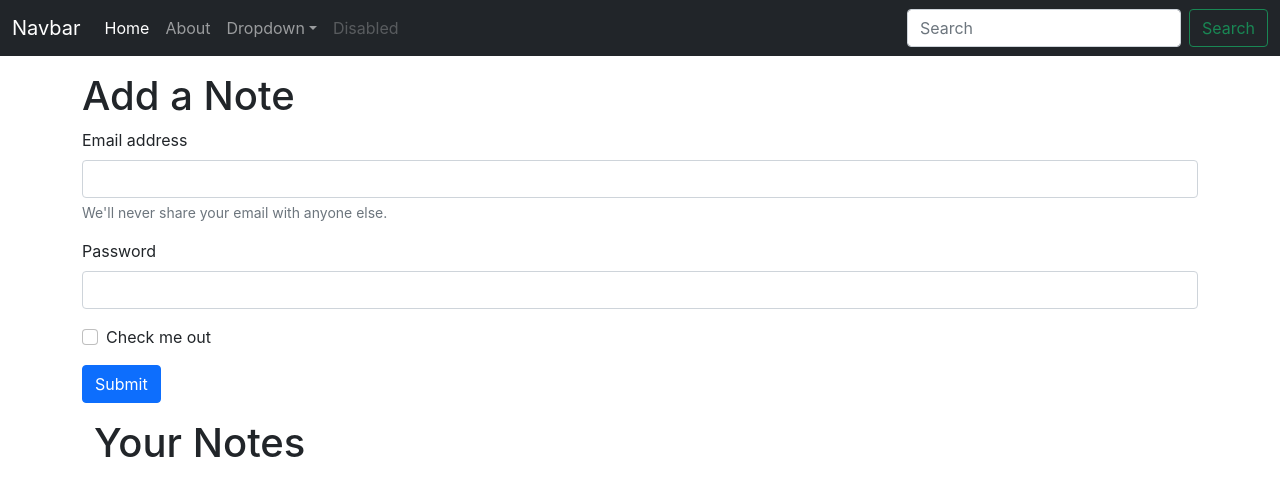
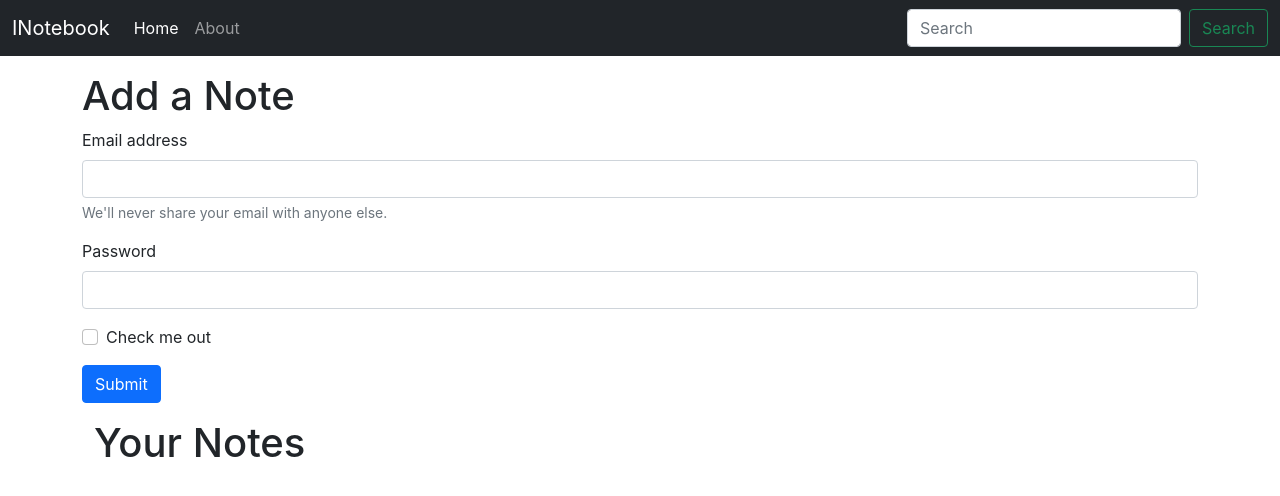
Before and after one commit to imbeshat/iNotebook, a React (Create React App) app: page / in a window 1280 px wide. Shown: the top 496 px of the page. Built offline with nearby package versions, Linux system fonts and the light colour scheme.

Commit message:
useLocation hook for active tabs

```diff
--- a/src/components/Navbar.js
+++ b/src/components/Navbar.js
@@ -1,13 +1,17 @@
-import React from 'react';
-import { Link } from 'react-router-dom';
+import React, { useEffect } from 'react';
+import { Link, useLocation } from 'react-router-dom';
 
 const Navbar = () => {
+	let location = useLocation();
+	useEffect(() => {
+		console.log(location);
+	}, [location]);
 	return (
 		<>
 			<nav className='navbar navbar-expand-lg navbar-dark bg-dark'>
 				<div className='container-fluid'>
 					<Link className='navbar-brand' to='/'>
-						Navbar
+						INotebook
 					</Link>
 					<button
 						className='navbar-toggler'
@@ -23,49 +27,21 @@
 					<div className='collapse navbar-collapse' id='navbarSupportedContent'>
 						<ul className='navbar-nav me-auto mb-2 mb-lg-0'>
 							<li className='nav-item'>
-								<Link className='nav-link active' aria-current='page' to='/'>
+								<Link
+									className={`nav-link ${location.pathname === '/' ? 'active' : ''}`}
+									aria-current='page'
+									to='/'
+								>
 									Home
 								</Link>
 							</li>
 							<li className='nav-item'>
-								<Link className='nav-link' to='/about'>
+								<Link
+									className={`nav-link ${location.pathname === '/about' ? 'active' : ''}`}
+									to='/about'
+								>
 									About
 								</Link>
-							</li>
-							<li className='nav-item dropdown'>
-								<a
-									className='nav-link dropdown-toggle'
-									href='#'
-									id='navbarDropdown'
-									role='button'
-									data-bs-toggle='dropdown'
-									aria-expanded='false'
-								>
-									Dropdown
-								</a>
-								<ul className='dropdown-menu' aria-labelledby='navbarDropdown'>
-									<li>
-										<a className='dropdown-item' href='#'>
-											Action
-										</a>
-									</li>
-									<li>
-										<a className='dropdown-item' href='#'>
-											Another action
-										</a>
-									</li>
-									<li>
-										<hr className='dropdown-divider' />
-									</li>
-									<li>
-										<a className='dropdown-item' href='#'>
-											Something else here
-										</a>
-									</li>
-								</ul>
-							</li>
-							<li className='nav-item'>
-								<a className='nav-link disabled'>Disabled</a>
 							</li>
 						</ul>
 						<form className='d-flex'>
```
